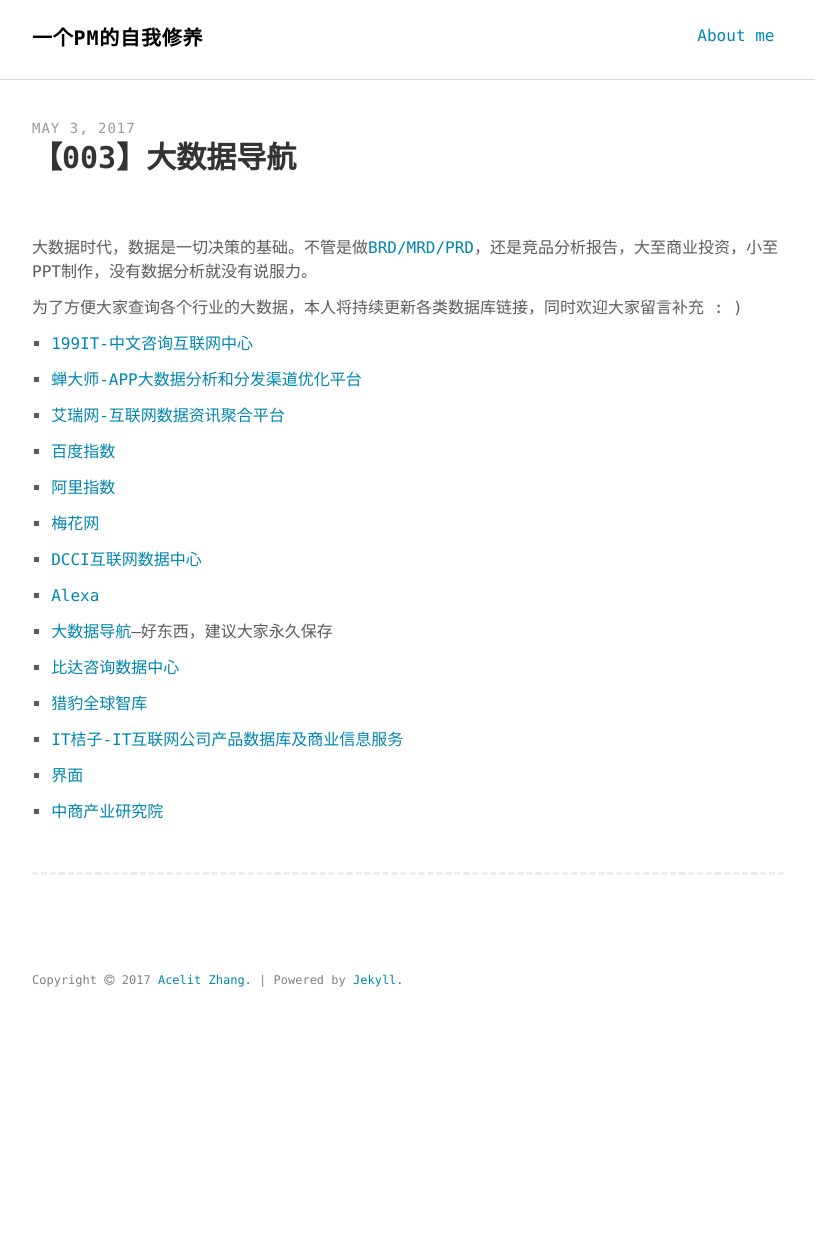
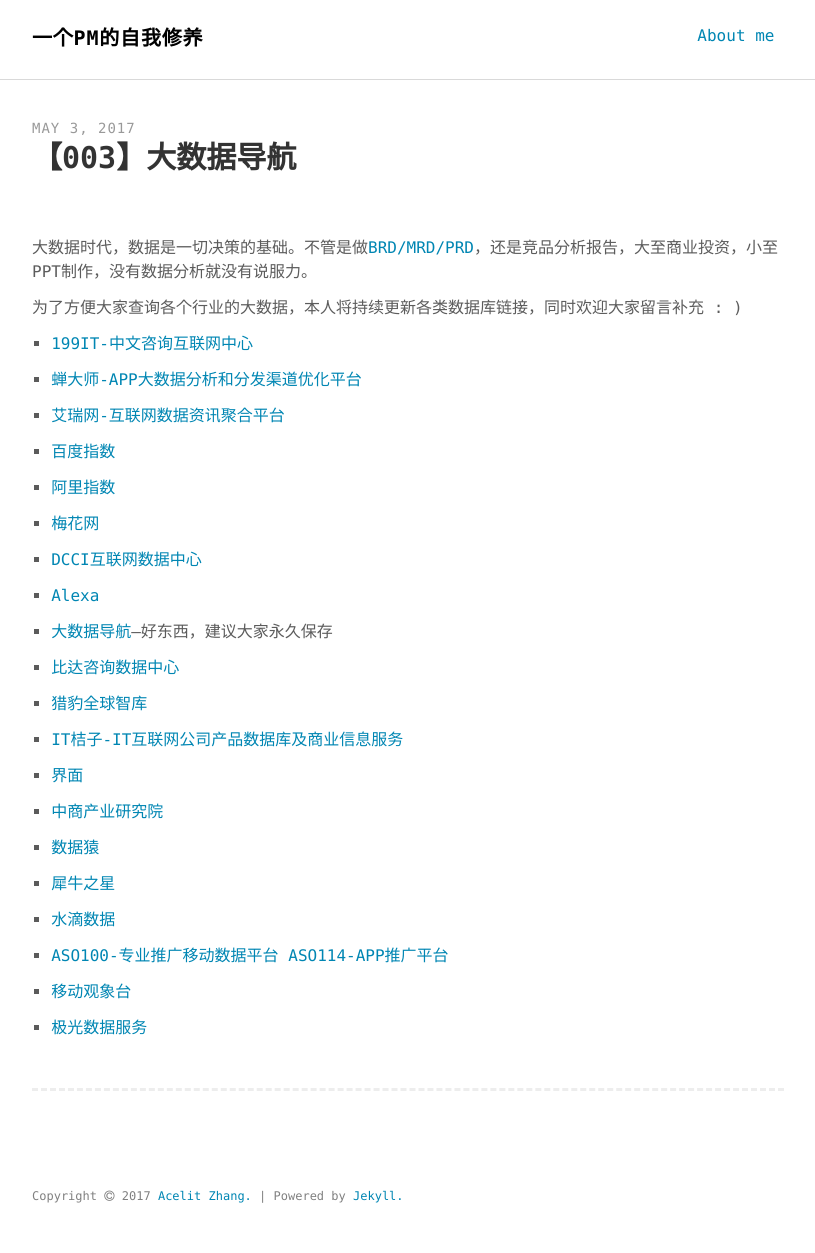
Before and after one commit to iamzx/iamzx.github.io, a Jekyll site: the page built from _posts/2017-05-03-big-data-website-navigation.md, in a window 1280 px wide. Shown: the whole page, without its empty margins (232-1047 px from the left). Built offline with Jekyll 4.4.1, drawn with Linux system fonts in a browser that asks for light colours; before the commit the page ends 1037 px from its top, so only the background shows below that.

Commit message:
Update 2017-05-03-big-data-website-navigation.md

```diff
--- a/_posts/2017-05-03-big-data-website-navigation.md
+++ b/_posts/2017-05-03-big-data-website-navigation.md
@@ -37,3 +37,16 @@ keywords: "大数据"
 13. [界面](https://www.jiemian.com/)
 
 14. [中商产业研究院](http://www.askci.com/reports/)
+
+16. [数据猿](http://www.datayuan.cn/)
+
+17. [犀牛之星](http://www.ipo3.com/)
+
+18. [水滴数据](http://www.shuidishuju.com/)
+
+19. [ASO100-专业推广移动数据平台](https://aso100.com/)
+      [ASO114-APP推广平台](https://aso114.com/)
+
+20. [移动观象台](http://mi.talkingdata.com/index.html)
+
+21. [极光数据服务](https://www.jiguang.cn/reports)
```
